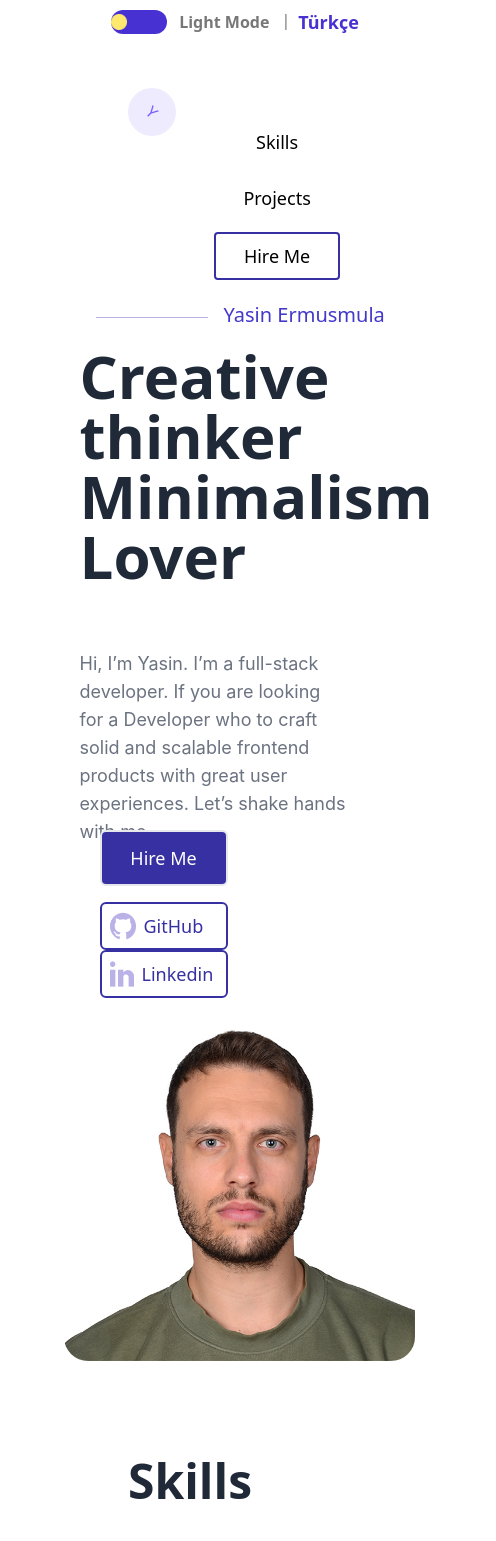
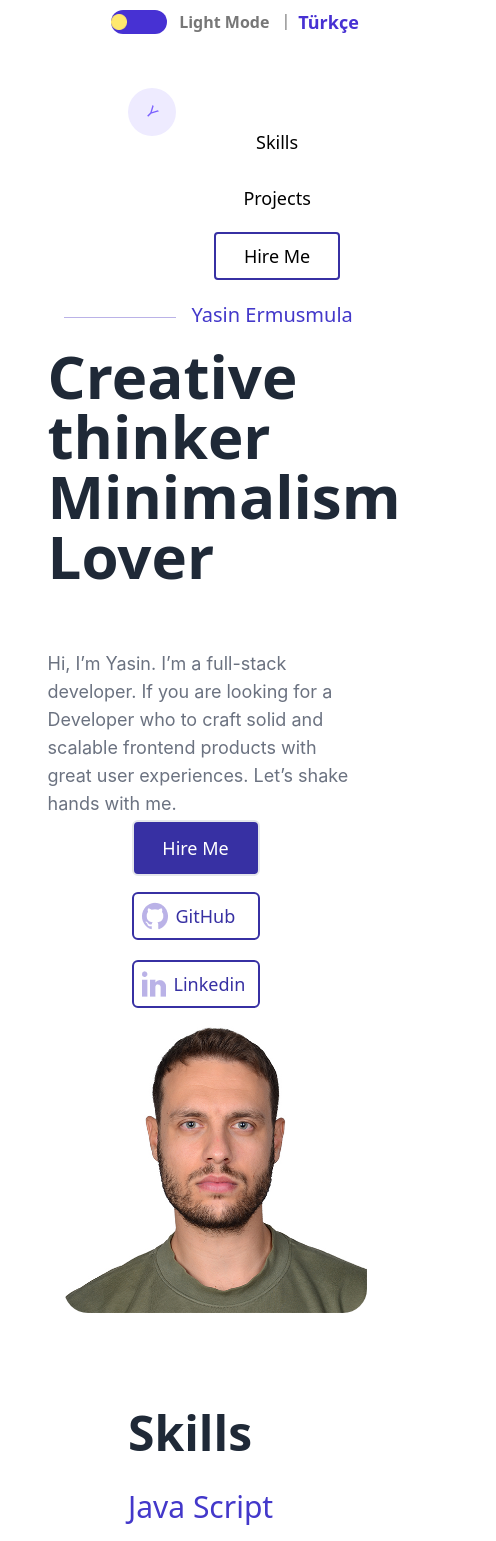
Before and after one commit to yasinermusmula/Websayfam, a React (Create React App) app in the folder web-sayfam/: page / in a window 390 px wide. Shown: the top 1541 px of the page, 496 px wide, since content can reach past the window. Built offline with nearby package versions, Linux system fonts and the light colour scheme.

Commit message:
initial commit

```diff
--- a/web-sayfam/src/components/Information.js
+++ b/web-sayfam/src/components/Information.js
@@ -30,7 +30,7 @@ export default function Information() {
             {InformationData.aboutInfoBody}
           </div>
         </div>
-        <div className="flex justify-center w-96 h-20 ml-16 md:flex-col md:justify-center md:mt-24 md:mb-6">
+        <div className="flex justify-center w-96 h-20 ml-16 md:flex-col md:mt-24 md:mb-6 md:ml-32">
           <a
             href="#hire-me"
             className="dark:bg-[#E1E1FF] dark:text-[#000000] flex justify-center p-3 w-48 h-14 text-lg font-medium text-[#FFFFFF] bg-[#3730A3] border-2 rounded-md md:ml-5 md:w-32"
@@ -52,7 +52,7 @@ export default function Information() {
           <a
             href="https://www.linkedin.com/feed/"
             target="_blank"
-            className="dark:bg-[#383838] dark:text-[#E1E1FF] dark:border-[#E1E1FF] ml-5 w-48 h-14 flex items-center gap-2 border-2 rounded-md p-2 text-lg border-[#3730A3] text-[#3730A3] font-medium md:w-32"
+            className="dark:bg-[#383838] dark:text-[#E1E1FF] dark:border-[#E1E1FF] ml-5 w-48 h-14 flex items-center gap-2 border-2 rounded-md p-2 text-lg border-[#3730A3] text-[#3730A3] font-medium md:w-32 md:mt-5"
           >
             <img
               src={mode === "dark" ? linkedInDark : linkedIn}
@@ -62,7 +62,7 @@ export default function Information() {
           </a>
         </div>
       </div>
-      <div className=" h-1/5 mt-8">
+      <div className=" h-1/5 mt-8 md:mr-12">
         <img
           src={InformationData.portfoliaImg}
           alt="resim"
--- a/web-sayfam/src/components/Profile.js
+++ b/web-sayfam/src/components/Profile.js
@@ -12,18 +12,18 @@ export default function Profile() {
         <div className="md:mt-48">
           <img src={vector} className="w-10/12 ml-24 text-end" />
         </div>
-        <div className="flex md:flex-col justify-center">
-          <div className="m-6">
-            <h2 className="dark:text-[#AEBCCF] text-5xl not-italic font-semibold text-[#1F2937] mb-8">
+        <div className="flex md:flex-col justify-around md:h-fulll">
+          <div className="m-6 md:justify-center">
+            <h2 className="dark:text-[#AEBCCF] text-5xl not-italic font-semibold text-[#1F2937] mb-8 md:ml-12">
               {ProfileData.titleProfile}
             </h2>
             <div>
-              <h3 className="dark:text-[#BAB2E7] flex mb-4 text-[#4338CA] text-3xl">
+              <h3 className="dark:text-[#BAB2E7] flex mb-4 text-[#4338CA] text-3xl md:ml-12">
                 {ProfileData.littleTitleProfile}
               </h3>
             </div>
 
-            <div className="flex">
+            <div className="flex md:ml-12">
               <div className=" dark:text-[#FFFFFF] w-40 font-semibold text-lg">
                 <p>{ProfileDataProps.birthDate}</p>
                 <p>{ProfileDataProps.city}</p>
@@ -31,7 +31,7 @@ export default function Profile() {
                 <br />
                 <p>{ProfileDataProps.role}</p>
               </div>
-              <div className="dark:text-[#FFFFFF] text-lg">
+              <div className="dark:text-[#FFFFFF] w-96 text-lg">
                 <p>{ProfileData.birthDate}</p>
                 <p>{ProfileData.city}</p>
                 <p>{ProfileData.education}</p>
@@ -40,8 +40,8 @@ export default function Profile() {
             </div>
           </div>
 
-          <div className="flex flex-col justify-center">
-            <h3 className="dark:text-[#BAB2E7] flex md:text-center text-[#4338CA] text-3xl">
+          <div className="flex flex-col justify-center mt-16">
+            <h3 className="dark:text-[#BAB2E7] md:justify-center flex md:text-center text-[#4338CA] text-3xl">
               {ProfileData.aboutMeTitle}
             </h3>
             <div className="flex md:text-center">
```
Also changed, not shown: web-sayfam/src/components/Projects.js (+2 -6 lines).
